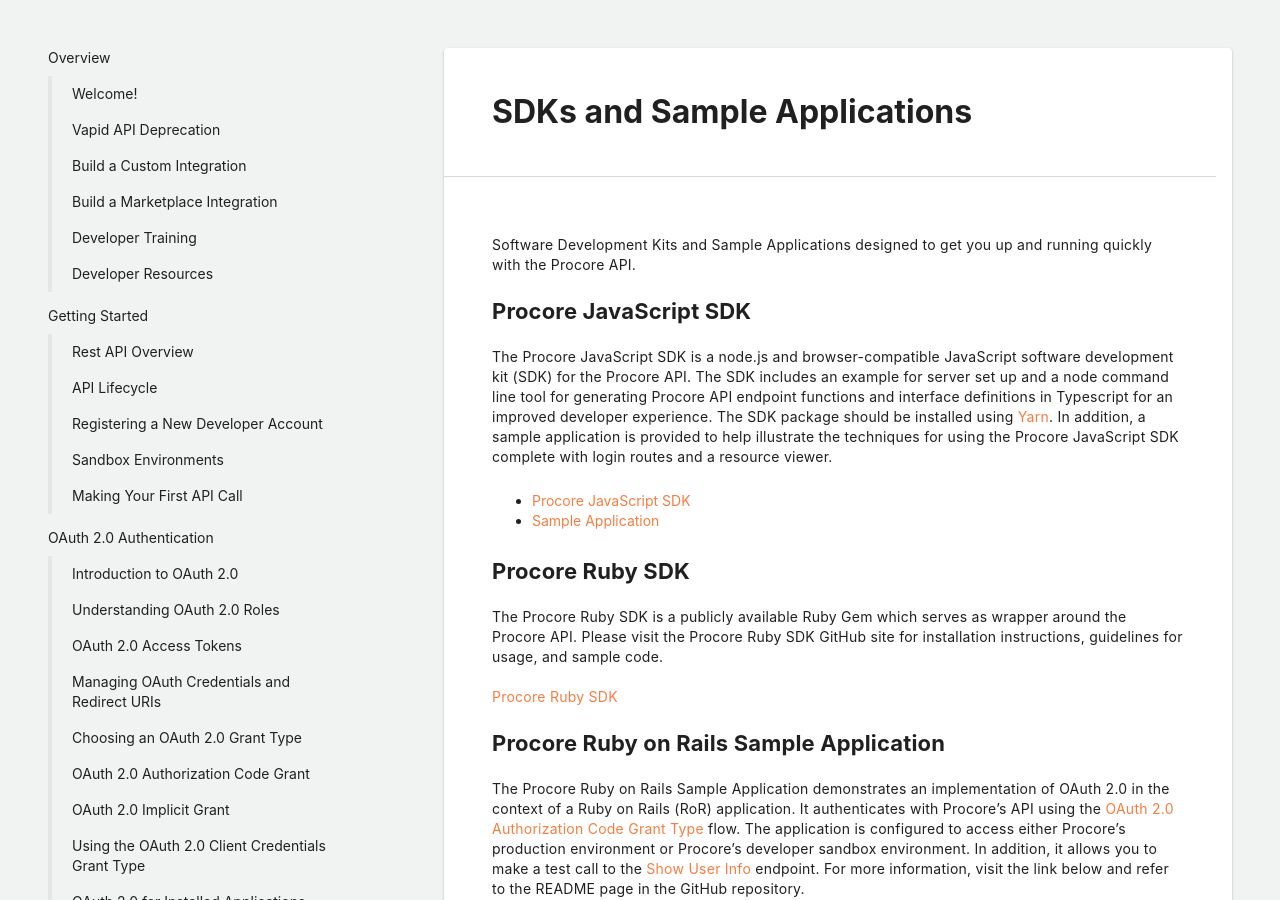
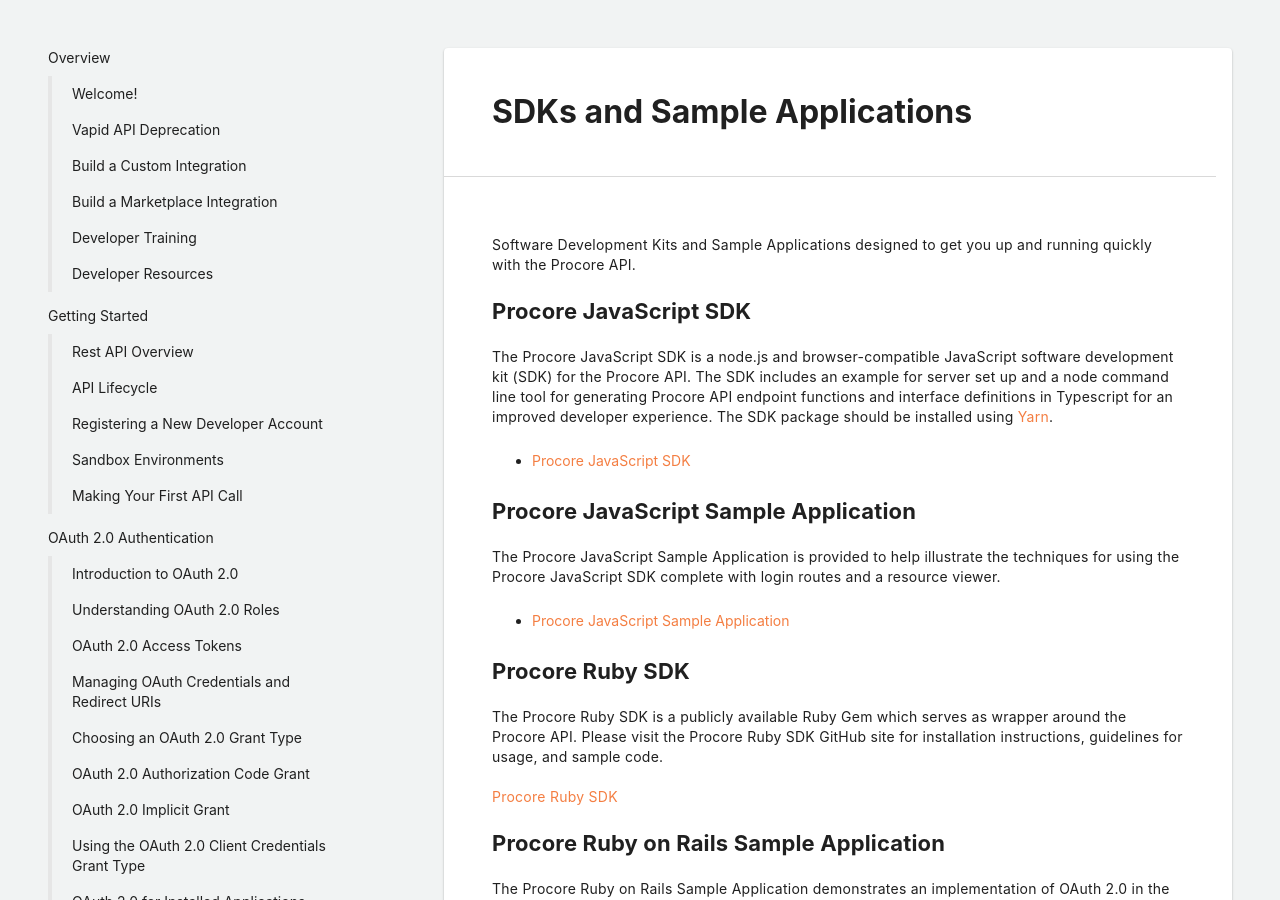
Before and after one commit to procore/documentation, a Jekyll site: the page built from tools/sdk.md, in a window 1280 px wide and 900 px high. Built offline with Jekyll 4.4.1, drawn with Linux system fonts in a browser that asks for light colours.

Commit message:
Reformatting and updating sdk page

```diff
--- a/tools/sdk.md
+++ b/tools/sdk.md
@@ -13,10 +13,14 @@ Software Development Kits and Sample Applications designed to get you up and run
 The Procore JavaScript SDK is a node.js and browser-compatible JavaScript software development kit (SDK) for the Procore API.
 The SDK includes an example for server set up and a node command line tool for generating Procore API endpoint functions and interface definitions in Typescript for an improved developer experience.
 The SDK package should be installed using [Yarn](https://yarnpkg.com/en/).
-In addition, a sample application is provided to help illustrate the techniques for using the Procore JavaScript SDK complete with login routes and a resource viewer.
 
 - [Procore JavaScript SDK](https://github.com/procore/js-sdk)
-- [Sample Application](https://github.com/procore/js-sdk-sample-app)
+
+## Procore JavaScript Sample Application
+
+The Procore JavaScript Sample Application is provided to help illustrate the techniques for using the Procore JavaScript SDK complete with login routes and a resource viewer.
+
+- [Procore JavaScript Sample Application](https://github.com/procore/js-sdk-sample-app)
 
 ## Procore Ruby SDK
 
```
